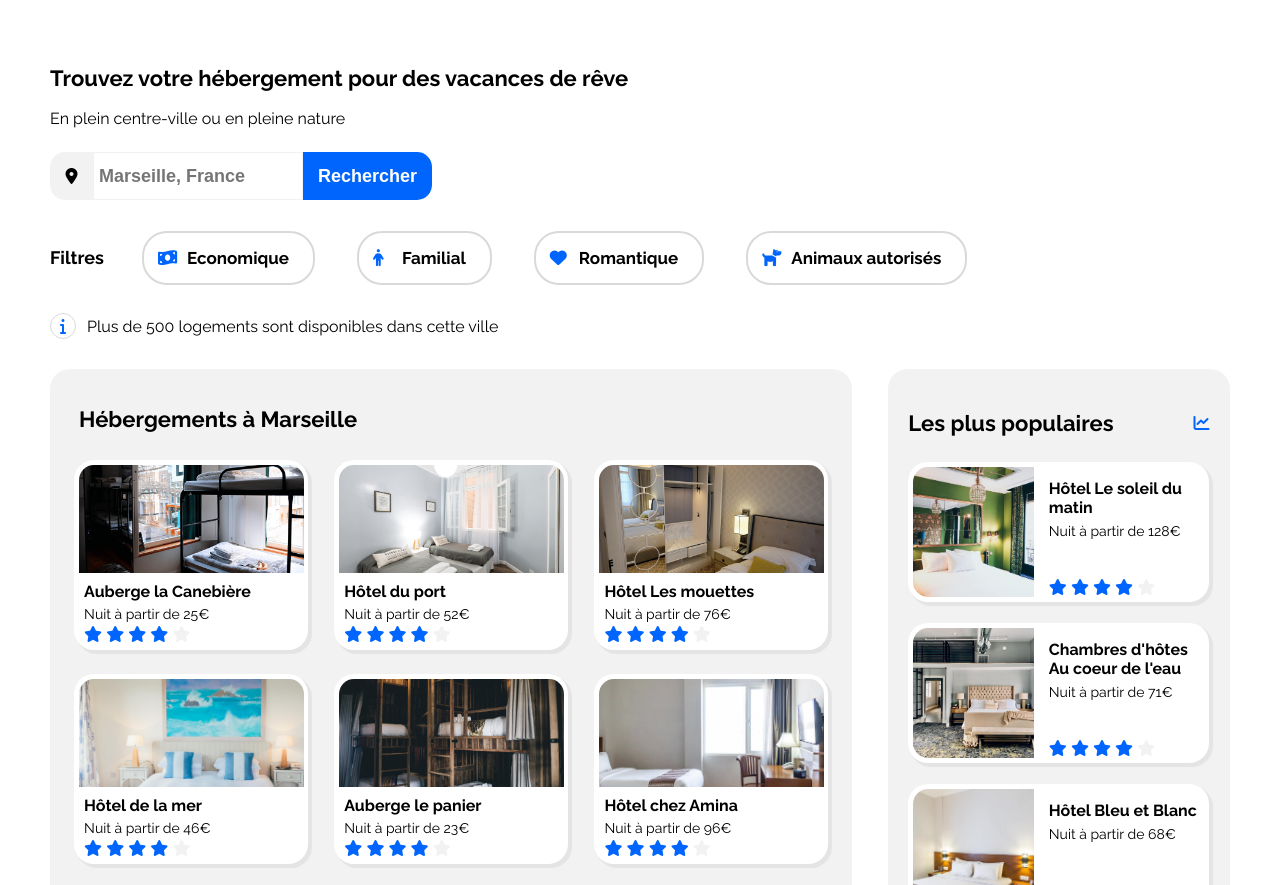
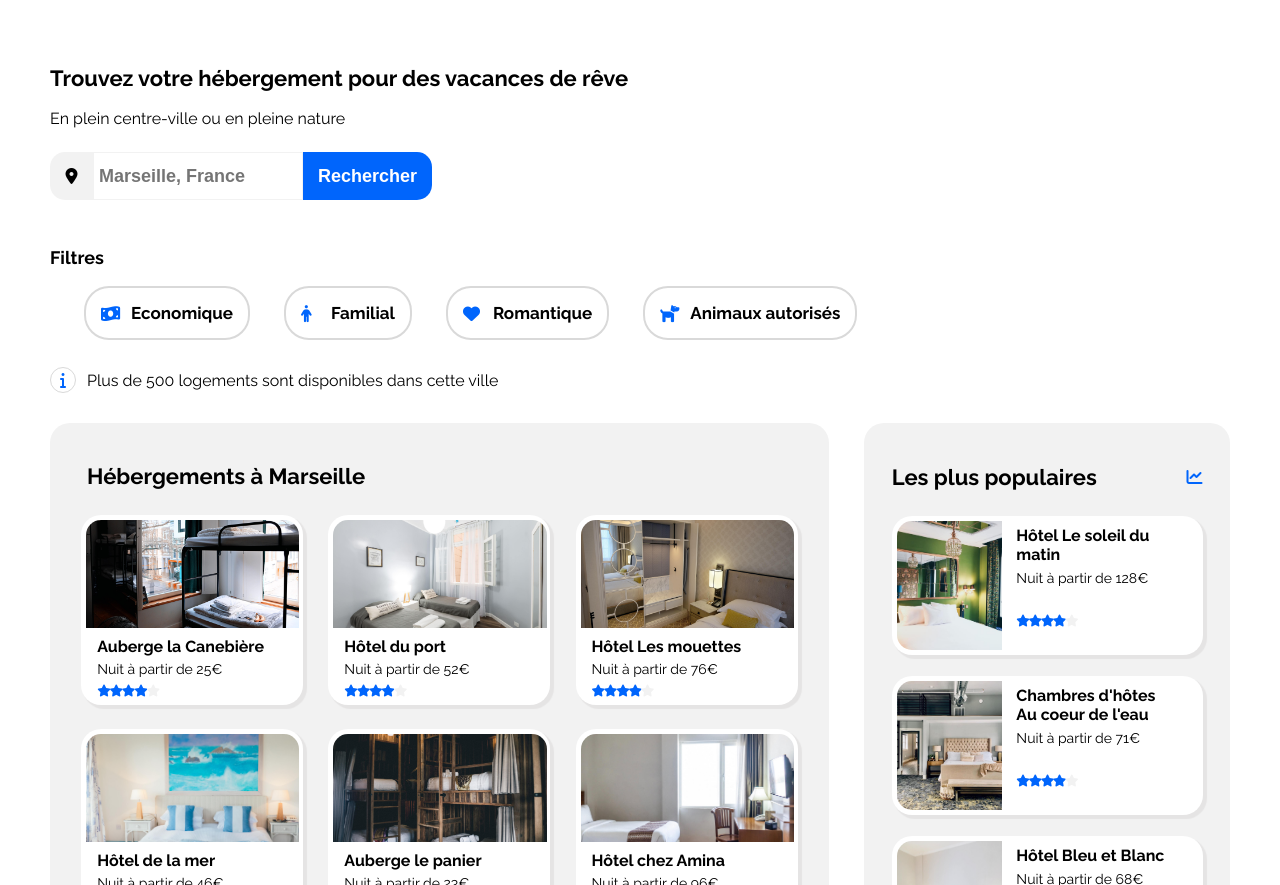
Before and after one commit to Hdevweb/PREMIERPROJET, a plain HTML site: page index.html in a window 1280 px wide. Shown: the part 63-948 px from the top of the page. Drawn offline with Linux system fonts and the light colour scheme.

Commit message:
résolution problèmes

```diff
--- a/index.html
+++ b/index.html
@@ -169,10 +169,10 @@
                <article class="hebergement_populaire">
                   <img src="images/hotel_le_soleil_du_matin.jpg" alt="hotel_le_soleil_du_matin">
                   <div class="bloc_texte">
-                     <div>
+
                         <h3>Hôtel Le soleil du matin</h3>
                         <p>Nuit à partir de 128€</p>
-                     </div>
+
                      <div class="etoiles_populaires">
                         <i class="fa-solid fa-star blue"></i>
                         <i class="fa-solid fa-star blue"></i>
@@ -186,10 +186,10 @@
                <article class="hebergement_populaire">
                   <img src="images/chambres_d'hotes_au_coeur_de_l'eau.jpg" alt="Chambres_d'hotes_Au_coeur_de_l'eau">
                   <div class="bloc_texte">
-                     <div>
+
                         <h3>Chambres d'hôtes Au coeur de l'eau</h3>
                         <p>Nuit à partir de 71€</p>
-                     </div>
+
                      <div class="etoiles_populaires">
                         <i class="fa-solid fa-star blue"></i>
                         <i class="fa-solid fa-star blue"></i>
@@ -203,11 +203,11 @@
                <article class="hebergement_populaire">
                   <img src="images/hotel_bleu_et_blanc.jpg" alt="hotel_bleu_et_blanc">
                   <div class="bloc_texte">
-                     <div>
+
                         <h3>Hôtel Bleu et Blanc</h3>
                         <p>Nuit à partir de 68€</p>
-                     </div>
-                     <div class="etoiles_populaires_bleu_et_blanc">
+
+                     <div class="etoiles_populaires">
                         <i class="fa-solid fa-star blue"></i>
                         <i class="fa-solid fa-star blue"></i>
                         <i class="fa-solid fa-star blue"></i>
--- a/styles.css
+++ b/styles.css
@@ -57,11 +57,13 @@ header {
     justify-content: space-between;
     font-size: 16px;
     padding-right: 10px;
+
 }
 
 .header_bar a {
     color: black;
     padding-top: 41px;
+
 }
 
 .header_bar a:hover {
@@ -130,7 +132,7 @@ form {
     color: #FFFFFF;
     font-weight: bold;
     font-size: 18px;
-    padding: auto;
+
 
 }
 
@@ -142,29 +144,29 @@ form {
 .filtres {
     /******************div entière des filtres**************/
     margin-top: 29px;
-    display: flex;
+    display: grid;
     margin-bottom: 15px;
     width: 100%;
 }
 
 .titre_h3_filtres {
-    margin-right: 38px;
     font-size: 18px;
 }
 
-.filtres>div {
-    /**********Tous les icones et textes**********/
+
+
+.tous_les_filtres{
+    width: 100%;
     display: flex;
     align-items: center;
     border-radius: 32px;
-
 }
 
 .filtres i {
     /*********************icône des différents filtres*********************************/
     color: #0065FC;
-    padding-left: 14px;
-    padding-right: 14px;
+    padding-left: 15px;
+    padding-right: 15px;
     width: 15px;
     align-items: center;
 }
@@ -173,13 +175,12 @@ form {
     /*************texte dans les filtres***************/
     display: flex;
     align-items: center;
-    justify-content: space-around;
     height: 50px;
-    margin-right: 42px;
     border: solid 2px #D9D9D9;
     border-radius: 25px;
-    padding-right: 24px;
+    padding-right: 15px;
     font-size: 17px;
+    margin-left: 34px;
 }
 
 .filtres-icon:hover {
@@ -216,24 +217,26 @@ form {
 
 /**********************************PARTIE 4 - HEBERGEMENTS ***********************************/
 .hebergements_a_marseille {
-    width: 68%;
+    width: 66%;
     /*taille faite par rapport a la class parents herbergements_populaires*/
     background-color: #F2F2F2;
     border-radius: 20px;
 }
 
 .hebergements_a_marseille h2 {
-    margin: 37px 0px 10px 29px;
 
+    margin-left: 37px;
+    margin-top: 40px;
 }
 
 .tous_les_hebergements {
     /*L'ensemble des blocs hébergements*/
     display: flex;
     justify-content: space-between;
-    width: 94%;
+    width: 92%;
     flex-wrap: wrap;
     margin: auto;
+    margin-top: -11px;
 }
 
 .hebergement {
@@ -262,20 +265,26 @@ form {
     margin: auto;
     font-size: 16px;
     color: black;
-    padding-left: 10px;
+    padding-left: 16px;
 }
 
 .hebergement p {
     margin: auto;
     color: black;
     padding-top: 5px;
-    padding-left: 10px;
+    padding-left: 16px;
 }
 
 .etoiles_hebergement {
     padding-top: 3px;
-    padding-left: 10px;
+    padding-left: 16px;
 }
+
+.etoiles_hebergement i{
+    width: 4%;
+    font-size: 12px;
+}
+
 
 #afficher_plus {
     padding-top: 14px;
@@ -286,7 +295,7 @@ form {
 
 /******************************** PARTIE 5 - LES PLUS POPULAIRES *****************************/
 .les_plus_populaires {
-    width: 29%;
+    width: 31%;
     /*****taille faite par rapport a la class parents herbergements_populaires*****/
     background-color: #F2F2F2;
     border-radius: 20px;
@@ -297,7 +306,7 @@ form {
     display: flex;
     justify-content: space-between;
     align-items: center;
-    width: 88%;
+    width: 85%;
     padding-top: 22px;
     margin: auto;
 }
@@ -314,7 +323,7 @@ form {
 .hebergement_populaire {
     display: flex;
     border: none;
-    width: 88%;
+    width: 85%;
     border-radius: 20px;
     background-color: #FFFFFF;
     margin: auto;
@@ -324,8 +333,8 @@ form {
 }
 
 .hebergement_populaire img {
-    width: 40%;
-    height: 130px;
+    width: 34%;
+    height: 129px;
     border-radius: 20px 0px 0px 20px;
     padding: 5px;
     object-fit: cover;
@@ -333,28 +342,40 @@ form {
 
 .bloc_texte {
     width: 52%;
-    padding-left: 10px;
-    padding-top: 10px;
+    padding-left: 9px;
+    padding-top: 5px;
 }
 
 
 .hebergement_populaire h3 {
-    margin-top: 7px;
+    margin-top: 5px;
     margin-bottom: -8px;
     font-size: 16px;
 }
 
 
 
-.etoiles_populaires {
-    padding-top: 25px;
-}
 
-.etoiles_populaires_bleu_et_blanc{
-    padding-top: 41px;
+
+.b1 p,.b3 p{
+    padding-bottom: 15px;
 }
 
 
+.etoiles_populaires{
+    bottom: 0;
+    padding-top: 10px;
+
+}
+
+
+.etoiles_populaires i{
+    width: 5%;
+    font-size: 12px;
+
+
+
+}
 /***************************************PARTIE 6 - ACTIVITES **************************************/
 #titre_activites_a_marseille {
     margin-top: 50px;
@@ -389,9 +410,7 @@ form {
 }
 
 /*************************************************étoiles**********************************************/
-.etoiles {
-    font-size: 12px;
-}
+
 
 .blue {
     color: #0065FC;
@@ -467,6 +486,7 @@ header img{
     text-align: center;
     border-bottom: 3px solid #F2F2F2;
     padding-bottom: 25px;
+
 }
 
 .header_bar a:hover{
@@ -512,7 +532,7 @@ form{
 
 
 .filtres{
-    flex-direction: column;
+
     width: 100%;
 }
 
@@ -521,20 +541,15 @@ form{
 }
 
 .tous_les_filtres{
-    width: 100%;
+
     flex-wrap: wrap;
-    justify-content: space-between;
-    padding-left: 28px;
 
 }
 
+.filtres-icon{
 
-
-.filtres-icon{
-    width: 48%;
     font-size: 11px;
     display: flex;
-    margin-top: 10px;
 
 
 }
@@ -580,7 +595,6 @@ form{
 .hebergements_a_marseille{
     width: 100%;
     background-color: #FFFFFF;
-    border-radius: none;
 }
 
 .hebergements_a_marseille h2{
```
